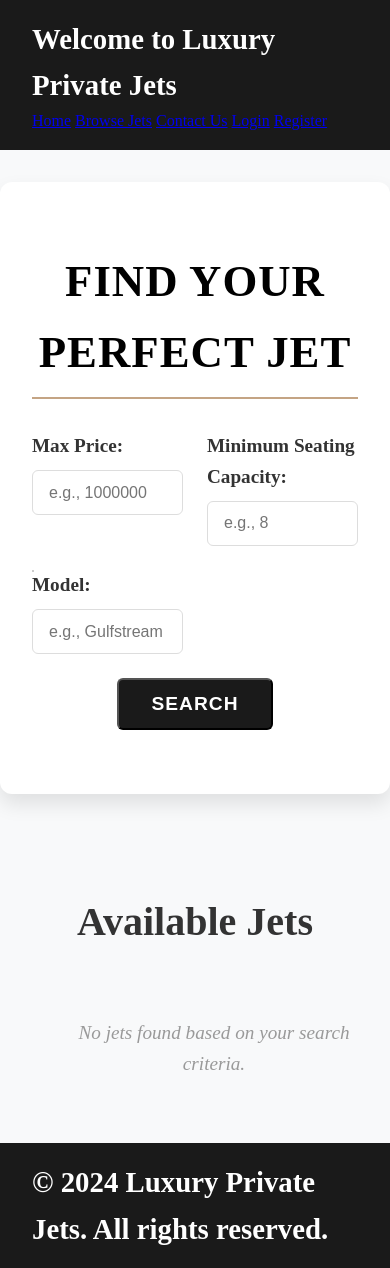
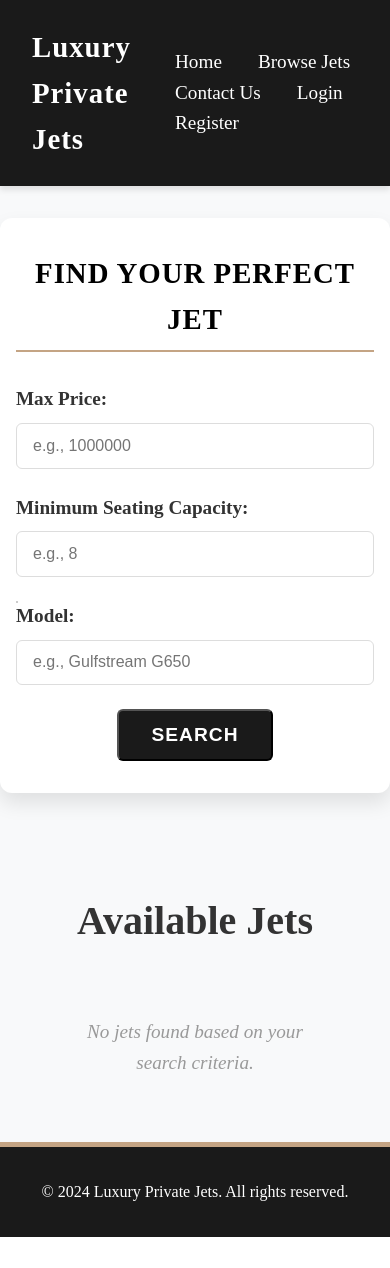
Before and after one commit to 1fotzo/private-jets-website, a PHP site: page /jets.php in a window 390 px wide. After the commit the page ends 1237 px from the top, so only its background shows below. Run offline with PHP 8.4, Linux system fonts and the light colour scheme; data that the repository does not hold is empty.

Commit message:
updated css responsive design

```diff
--- a/jets.css
+++ b/jets.css
@@ -15,19 +15,35 @@
     line-height: 1.6;
   }
 
-  /* Header and Footer */
-  header, footer {
-    background-color: #1a1a1a; /* Luxury black tone */
+/* Header */
+header {
+  background-color: #1a1a1a; /* Deep black for a luxury look */
   color: #ffffff;
-    padding: 1rem 2rem;
+  padding: 1.5rem 2rem;
+  display: flex;
+  justify-content: space-between;
+  align-items: center;
+  position: sticky;
+  top: 0;
+  z-index: 1000;
+  box-shadow: 0 4px 6px rgba(0, 0, 0, 0.1);
 }
 
-  header h1, footer {
-    font-size: 1.8rem;
+header h1 {
+  font-size: 2rem;
   font-weight: bold;
+  letter-spacing: 1px;
 }
 
-  header nav a:hover, footer a:hover {
+header nav a {
+  color: #ffffff;
+  margin-left: 2rem;
+  font-size: 1.2rem;
+  text-decoration: none;
+  transition: color 0.3s;
+}
+
+header nav a:hover {
   color: #c4a484; /* Gold accent */
 }
 
@@ -199,6 +215,27 @@
     font-style: italic;
   }
 
+  /* Footer */
+footer {
+  background-color: #1a1a1a;
+  color: #ffffff;
+  text-align: center;
+  padding: 2rem 1rem;
+  font-size: 1rem;
+  line-height: 1.6;
+  border-top: 5px solid #c4a484;
+}
+
+footer a {
+  color: #c4a484;
+  text-decoration: none;
+  transition: color 0.3s;
+}
+
+footer a:hover {
+  color: #ffffff;
+}
+
   #autocomplete-results {
     position: absolute;
     background-color: #fff;
@@ -217,3 +254,56 @@
 .autocomplete-item:hover {
     background-color: #f1f1f1;  /* Highlight the item on hover */
 }
+
+/* Responsive Design */
+
+/* iPhone 14 (390px width) */
+@media (max-width: 390px) {
+  header h1 {
+    font-size: 1.4rem;
+  }
+
+  header nav {
+    flex-wrap: wrap;
+    gap: 1rem;
+  }
+
+  #search {
+    padding: 2rem 1rem;
+  }
+
+  #search h2 {
+    font-size: 1.8rem;
+  }
+
+  form {
+    grid-template-columns: 1fr;
+  }
+
+  .jet-card img {
+    height: 150px;
+  }
+}
+
+/* iPad (768px width) */
+@media (max-width: 768px) {
+  header h1 {
+    font-size: 1.8rem;
+  }
+
+  header nav {
+    gap: 1.5rem;
+  }
+
+  #search {
+    max-width: 100%;
+  }
+
+  .jet-list {
+    grid-template-columns: repeat(auto-fit, minmax(250px, 1fr));
+  }
+
+  .jet-card img {
+    height: 180px;
+  }
+}
--- a/templates/footer.twig
+++ /dev/null
@@ -1,3 +0,0 @@
-<footer>
-    <p>&copy; {{ "now"|date("Y") }} Luxury Private Jets. All rights reserved.</p>
-</footer>
--- a/templates/header.twig
+++ /dev/null
@@ -1,16 +0,0 @@
-<header>
-    <h1>Welcome to Luxury Private Jets</h1>
-    <nav>
-        <a href="index.php">Home</a>
-        <a href="jets.php">Browse Jets</a>
-        <a href="contact.php">Contact Us</a>
-
-        {% if is_logged_in %}
-            <a href="user_dashboard.php">My Account</a>
-            <a href="user_logout.php">Logout</a>
-        {% else %}
-            <a href="user_login.php">Login</a>
-            <a href="user_register.php">Register</a>
-        {% endif %}
-    </nav>
-</header>
--- a/templates/jet_details.twig
+++ b/templates/jet_details.twig
@@ -30,7 +30,7 @@
             <a href="javascript:history.back()">Back</a> <!-- "Back" button to go to the previous page -->
         </div>
         <div class="contact-link">
-            <a href="contact_seller.php?jet_id={{ jet.id }}">Contact Seller</a> <!-- Link to contact the seller -->
+            <a href="contact.php?jet_id={{ jet.id }}">Contact Seller</a> <!-- Link to contact the seller -->
         </div>
     </div>
 </body>
--- a/templates/jets.twig
+++ b/templates/jets.twig
@@ -5,10 +5,25 @@
     <meta name="viewport" content="width=device-width, initial-scale=1.0">
     <title>Luxury Private Jets - Browse Jets</title>
     <link rel="stylesheet" href="jets.css">
+
 </head>
 <body>
+    <header>
+    <h1>Luxury Private Jets</h1>
+    <nav>
+        <a href="index.php">Home</a>
+        <a href="jets.php">Browse Jets</a>
+        <a href="contact.php">Contact Us</a>
 
-{% include 'header.twig' %}
+        {% if is_logged_in %}
+            <a href="user_dashboard.php">My Account</a>
+            <a href="user_logout.php">Logout</a>
+        {% else %}
+            <a href="user_login.php">Login</a>
+            <a href="user_register.php">Register</a>
+        {% endif %}
+    </nav>
+</header>
 
 <!-- Main Content -->
 <main>
@@ -60,7 +75,9 @@
 </section>
 </main>
 
-{% include 'footer.twig' %}
+<footer>
+    <p>&copy; {{ "now"|date("Y") }} Luxury Private Jets. All rights reserved.</p>
+</footer>
 
 <script>
 document.getElementById('model').addEventListener('input', function() {
```
Also changed, not shown: contact.css (+127 -3 lines), index.css (+110 -24 lines), login.css (+6 -10 lines), register.css (+10 -8 lines), templates/contact.twig (+19 -2 lines), templates/index.twig (+20 -2 lines), images/LX Logo.png (added). Lines whose indentation alone changed are shown as unchanged.
